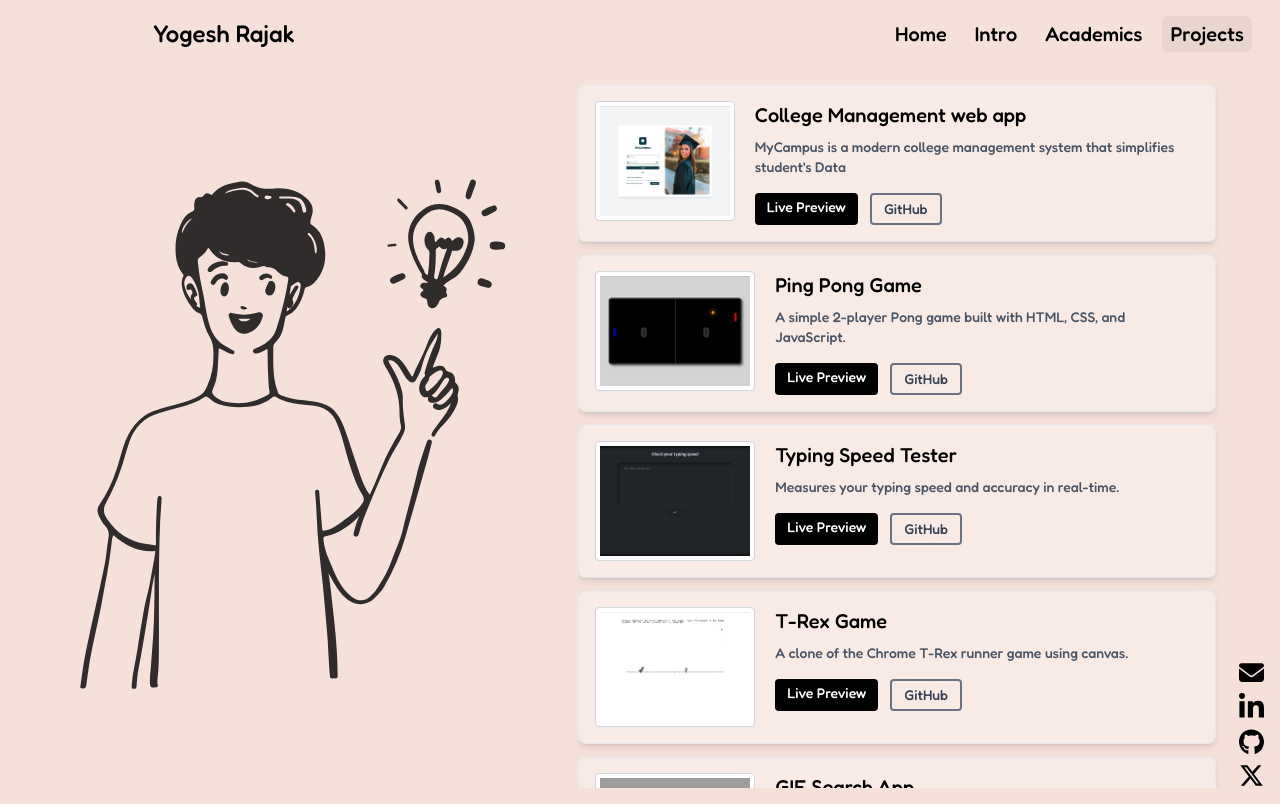
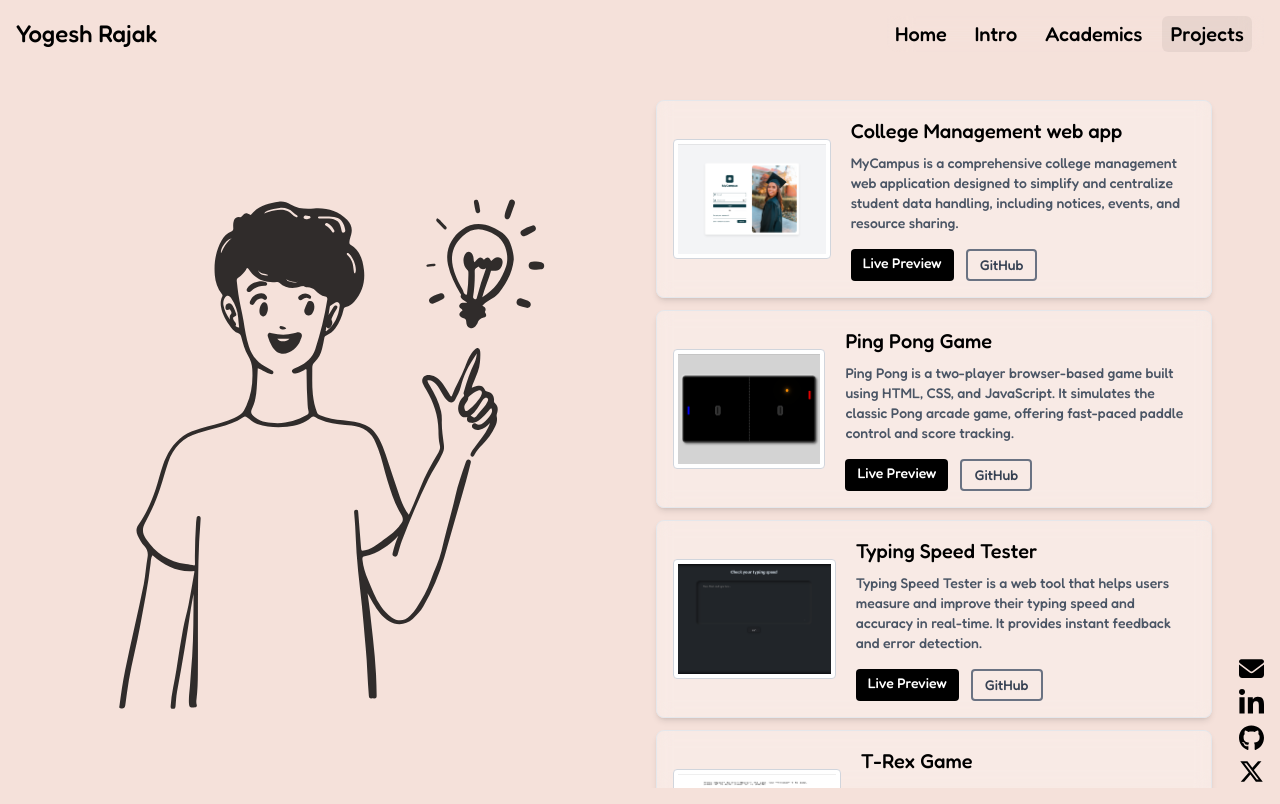
Before and after one commit to yogeshrjk/portfolio, a React (Vite) app: page /project in a window 1280 px wide. Built offline with nearby package versions, Linux system fonts and the light colour scheme; grey boxes are pictures that could not be loaded.

Commit message:
font size correction

```diff
--- a/src/App.jsx
+++ b/src/App.jsx
@@ -9,7 +9,7 @@ import { Analytics } from "@vercel/analytics/react";
 
 function App() {
   return (
-    <div className="min-h-[100svh] relative overflow-hidden">
+    <div className="h-[100svh] overflow-hidden relative">
       <Analytics />
       <Navbar />
       <Routes>
--- a/src/components/Navbar.jsx
+++ b/src/components/Navbar.jsx
@@ -31,7 +31,7 @@ export const Navbar = () => {
           <motion.h3
             whileHover={{ scale: 1.5 }}
             whileTap={{ scale: 0.95 }}
-            className="text-lg text-center md:text-2xl"
+            className="text-lg text-center md:text-start md:text-2xl"
           >
             Yogesh Rajak
           </motion.h3>
--- a/src/pages/Home.jsx
+++ b/src/pages/Home.jsx
@@ -63,17 +63,21 @@ const bgColor = useBgColor();
             <motion.button
               whileHover={{ scale: 1.1 }}
               whileTap={{ scale: 0.95 }}
-              className= "border-2 border-black rounded-sm bg-gray-900 px-1 text-sm md:text-md lg:text-lg"
+              className="border-2 border-black rounded-sm bg-gray-900 px-1 text-sm md:text-md lg:text-lg"
               style={{ color: bgColor }}
             >
+              <a href="https://drive.google.com/file/d/1P9VC-EhsETt0uyWteoAfGP-ZIrgGHtsN/view?usp=sharing">
                 Resume
+              </a>
             </motion.button>
             <motion.button
               whileHover={{ scale: 1.1 }}
               whileTap={{ scale: 0.95 }}
               className="border-2 rounded-sm text-black px-1 text-sm md:text-md lg:text-lg"
             >
+              <a href="mailto:yogeshrjk4@gmail.com?subject=Potential%20Frontend%20Opportunity%20for%20Yogesh&body=Hi%20Yogesh%2C%0D%0A%0D%0AI%20came%20across%20your%20portfolio%20and%20was%20impressed%20by%20your%20work.%20We%20have%20a%20potential%20opportunity%20that%20may%20align%20with%20your%20skills.%20Could%20we%20discuss%20this%20further%3F%0D%0A%0D%0ARegards%2C%0D%0A[Your%20Name]">
                 Hire me
+              </a>
             </motion.button>
           </div>
         </div>
--- a/src/pages/Intro.jsx
+++ b/src/pages/Intro.jsx
@@ -71,7 +71,7 @@ export default function Intro() {
               I'm Yogesh Rajak.
             </h5>
             {/* Show this only on small screens */}
-            <p className="text-xs lg:text-base text-justify w-full py-2 font-normal">
+            <p className="text-xs lg:text-sm text-justify w-full py-2 pr-5 font-normal">
               I’m a passionate fontend developer with a B.Tech in Information
               Technology and 1.5 years of hands-on experience working at a
               startup, where I primarily focused on frontend development. During
@@ -94,7 +94,7 @@ export default function Intro() {
             </p>
           </div>
           <h4 className="text-base lg:text-lg mb-5">I am familiar with:</h4>
-          <div className="grid grid-cols-5 sm:grid-cols-5 md:grid-cols-5 lg:grid-cols-6 gap-2 md:gap-4 text-xs lg:text-base text-center">
+          <div className="grid grid-cols-5 sm:grid-cols-5 md:grid-cols-5 lg:grid-cols-6 mr-5 gap-2 md:gap-4 text-xs lg:text-base text-center">
             {techStack.map((tech, index) => (
               <div key={index} className="flex flex-col items-center">
                 {tech.isSvg ? (
--- a/src/pages/Project.jsx
+++ b/src/pages/Project.jsx
@@ -8,49 +8,49 @@ export default function Project() {
       name: "College Management web app",
       live: "https://my-campus.live",
       github: "https://github.com/yogeshrjk/college-management-system",
-      desc: "MyCampus is a modern college management system that simplifies student's Data",
+      desc: "MyCampus is a comprehensive college management web application designed to simplify and centralize student data handling, including notices, events, and resource sharing.",
     },
     {
       imgSrc: "/images/pingpong.png",
       name: "Ping Pong Game",
       live: "https://yogeshrjk.github.io/pingpong/",
       github: "https://github.com/yogeshrjk/pingpong",
-      desc: "A simple 2-player Pong game built with HTML, CSS, and JavaScript.",
+      desc: "Ping Pong is a two-player browser-based game built using HTML, CSS, and JavaScript. It simulates the classic Pong arcade game, offering fast-paced paddle control and score tracking.",
     },
     {
       imgSrc: "/images/typing.png",
       name: "Typing Speed Tester",
       live: "https://yogeshrjk.github.io/TypingSpeed/",
       github: "https://github.com/yogeshrjk/TypingSpeed",
-      desc: "Measures your typing speed and accuracy in real-time.",
+      desc: "Typing Speed Tester is a web tool that helps users measure and improve their typing speed and accuracy in real-time. It provides instant feedback and error detection.",
     },
     {
       imgSrc: "/images/trex.png",
       name: "T-Rex Game",
       live: "https://yogeshrjk.github.io/T-rex-Game/",
       github: "https://github.com/yogeshrjk/T-rex-Game",
-      desc: "A clone of the Chrome T-Rex runner game using canvas.",
+      desc: "T-Rex Game is a clone of the iconic Chrome offline runner game, developed using HTML5 Canvas. It features responsive controls and dynamic difficulty scaling.",
     },
     {
       imgSrc: "/images/gif.png",
       name: "GIF Search App",
       live: "https://favgifsearch.netlify.app/",
       github: "https://github.com/yogeshrjk/gif-search",
-      desc: "Search and display trending GIFs using Giphy API.",
+      desc: "GIF Search App allows users to search, browse, and view trending and relevant GIFs powered by the Giphy and Tenor API. It includes keyword-based filtering and responsive design.",
     },
     {
       imgSrc: "/images/color.png",
       name: "Color Picker",
       live: "https://color0picker.netlify.app/",
       github: "https://github.com/yogeshrjk/ColourPiker",
-      desc: "Pick colors, copy hex codes, and explore recent selections.",
+      desc: "Color Picker is a sleek utility tool that lets users explore and select colors, copy their hex codes, and track recent choices for design or development use.",
     },
   ];
   return (
     <>
-      <div className="flex flex-col lg:flex-row h-[calc(100vh-64px)] w-full p-4 gap-4">
+      <div className="grid grid-rows-[auto_auto] lg:grid-rows-1 lg:grid-cols-2 h-[calc(100vh-64px)] p-4 w-full">
         {/* Image */}
-        <div className="hidden lg:flex justify-center items-center w-full lg:w-1/2">
+        <div className="hidden lg:flex mx-auto mt-40 sm:mt-10">
           <motion.img
             whileHover={{
               rotate: [0, 1.5, -2, 1.5, 0],
@@ -63,16 +63,16 @@ export default function Project() {
         </div>
 
         {/* projects */}
-        <div className="flex flex-col gap-3 overflow-y-auto max-h-[calc(100vh-64px)] scrollbar-hide md:pr-12">
+        <div className="flex flex-col gap-3 p-4 w-full overflow-y-auto max-h-[calc(100vh-64px)] scrollbar-hide pr-3">
           {projects.map((project, index) => (
             <motion.div
               initial={{ opacity: 0, x: -100 }}
               whileInView={{ opacity: 1, x: 0 }}
               transition={{ duration: 0.3, delay: index * 0.1 }}
               viewport={{ once: true }}
-              className="bg-white/30 flex gap-5 backdrop-blur-sm shadow-md rounded-lg p-4 border my-auto border-gray-200 hover:shadow-xl transition-all duration-300"
+              className="bg-white/30 md:mr-10 flex flex-col md:flex-row items-center gap-5 backdrop-blur-sm shadow-md rounded-lg p-4 border my-auto border-gray-200 hover:shadow-xl transition-all duration-300"
             >
-              <div className="w-40 h-30 flex bg-white p-1 border border-gray-300 rounded-sm">
+              <div className="md:w-120 md:h-30 flex bg-white p-1 border border-gray-300 rounded-sm">
                 <img
                   src={project.imgSrc}
                   alt="project thumbnail"
```
Lines whose indentation alone changed are shown as unchanged.
